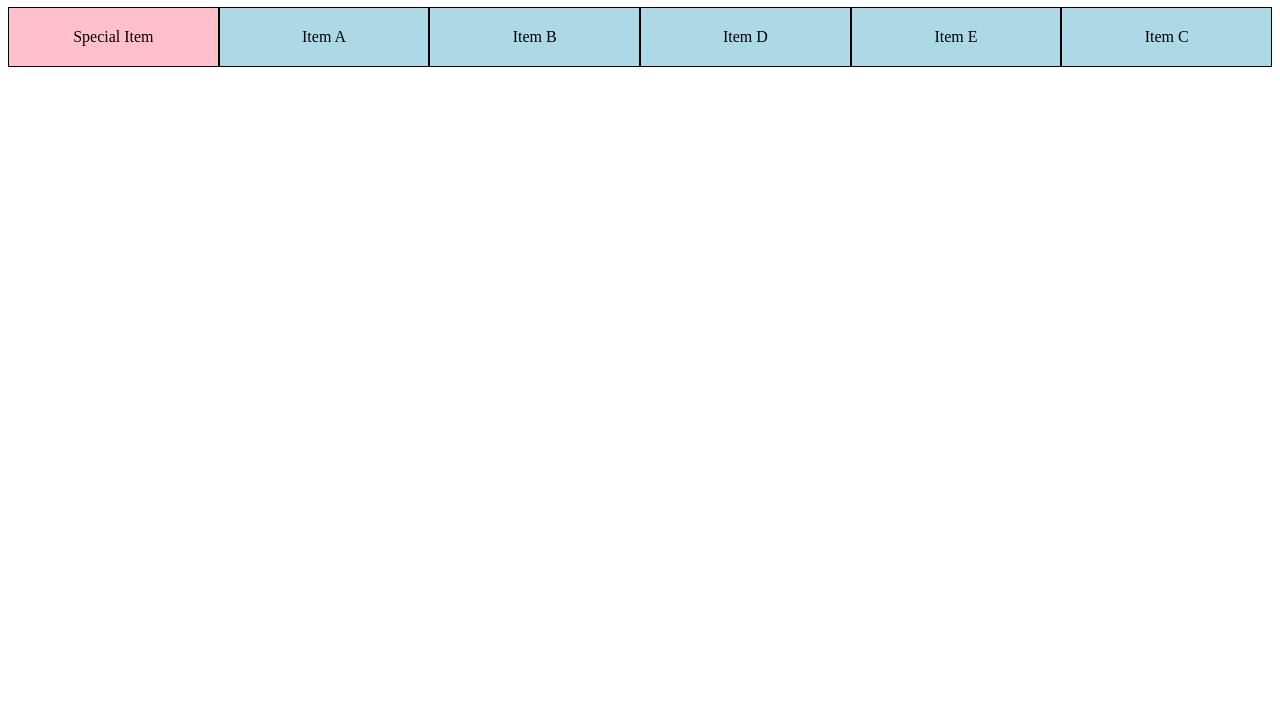
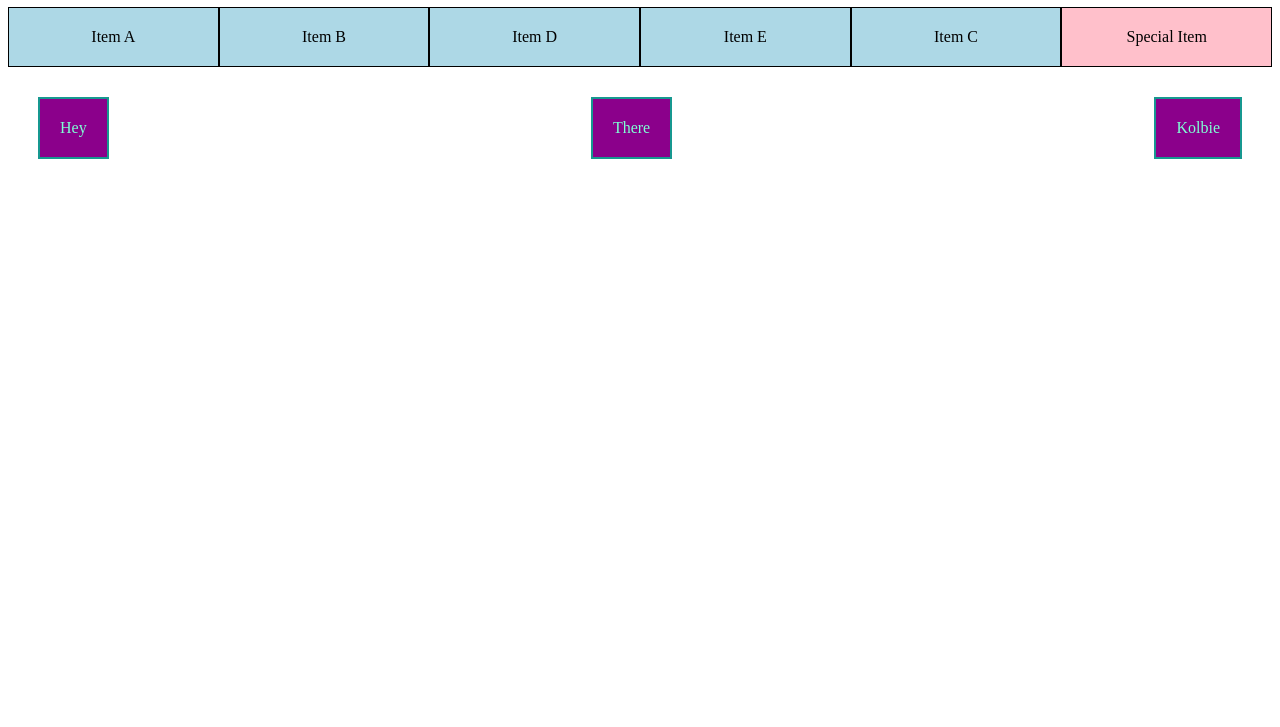
Before and after one commit to livingstonkolbie/CSS-Advanced-Flexbox, a plain HTML site: page index.html in a window 1280 px wide. Shown: the part 73-800 px from the top of the page. Drawn offline with Linux system fonts and the light colour scheme.

Commit message:
Practiced with display flex

```diff
--- a/css/style.css
+++ b/css/style.css
@@ -19,7 +19,20 @@
 }
 
 .itemSpecial {
-    /* flex-grow: 3 1 350px; */
     background-color: pink;
-    order: -1;
+    order: 2;
 }
+
+.box {
+    display: flex;
+    justify-content: space-between;
+    margin: 20px;
+}
+
+.boxItems {
+    border: 2px solid rgb(23, 152, 144);
+    margin: 10px;
+    padding: 20px;
+    background-color: darkmagenta;
+    color: aquamarine;
+}
--- a/index.html
+++ b/index.html
@@ -32,6 +32,12 @@
                 Item E
             </div>
         </div>
+
+        <div class="box">
+            <div class="boxItems">Hey</div>
+            <div class="boxItems">There</div>
+            <div class="boxItems">Kolbie</div>
+        </div>
     </main>
 </body>
 </html>
```
